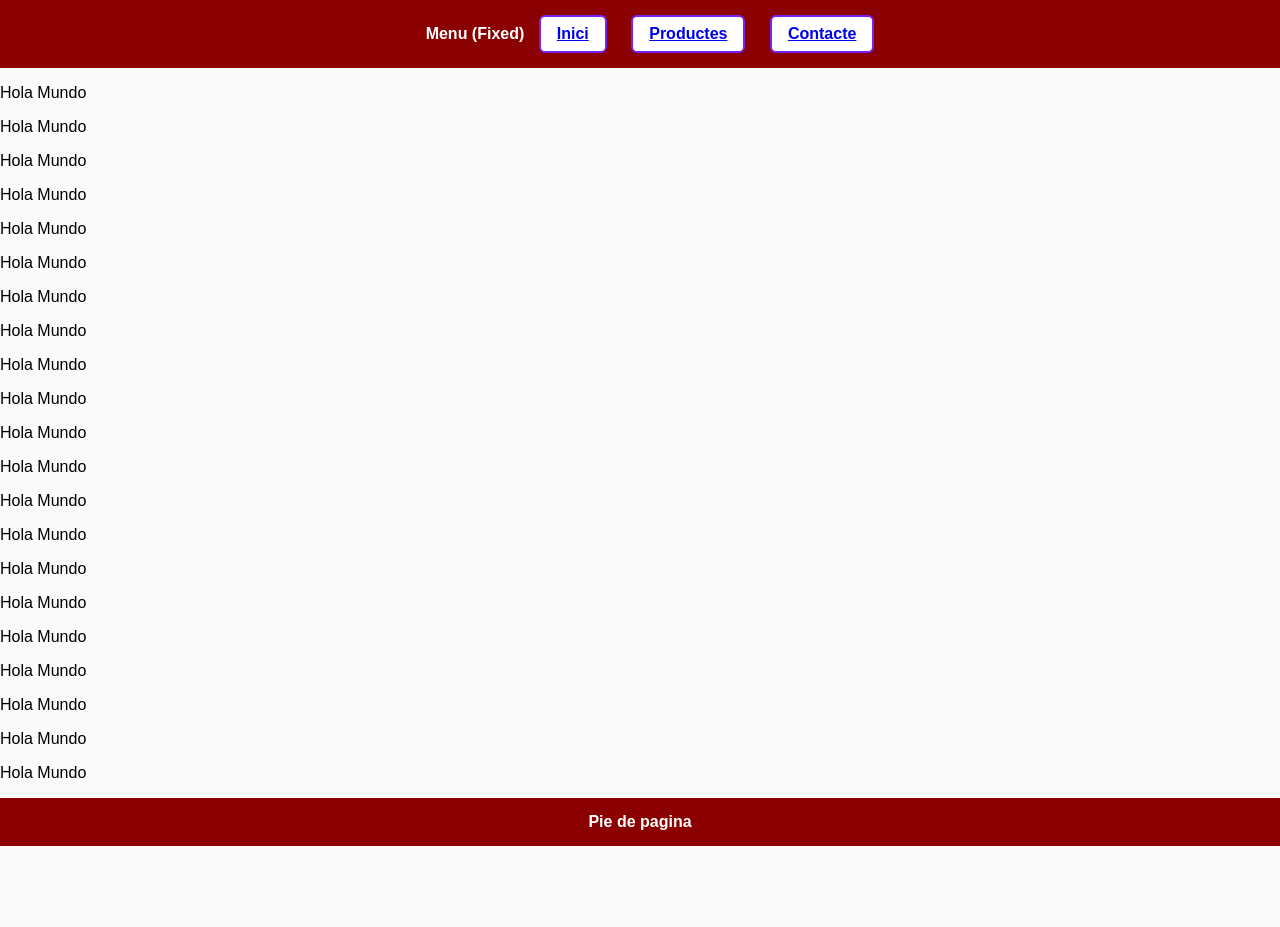
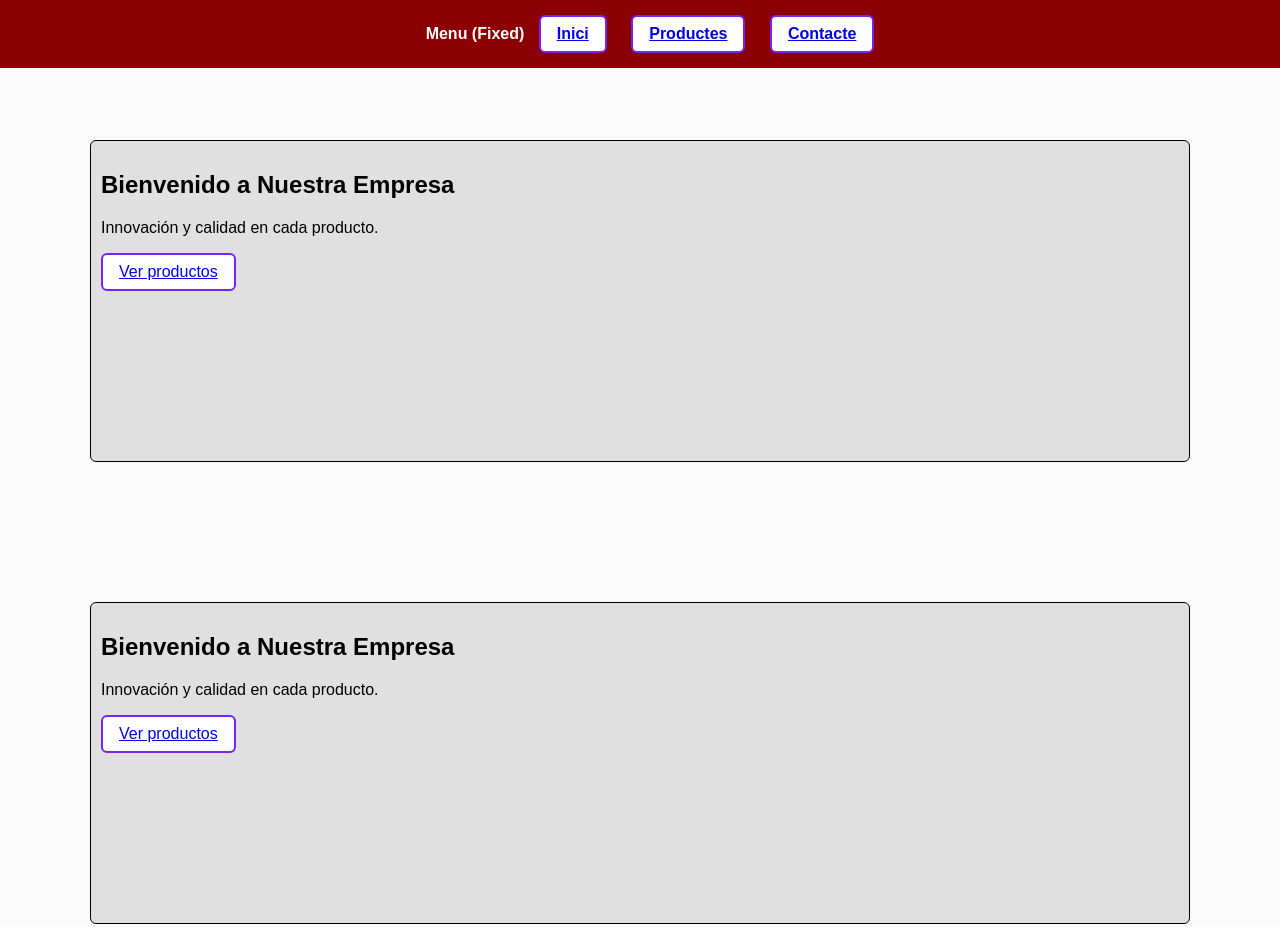
Before and after one commit to NazanAguilar/DAM1M04-Exercici002, a plain HTML site: page index.html in a window 1280 px wide. Shown: the top 927 px of the page. Before the commit the page ends 846 px from the top, so only its background shows below. Drawn offline with Linux system fonts and the light colour scheme.

Commit message:
comienzo de estructuraion mas cajas y css modificado

```diff
--- a/global.css
+++ b/global.css
@@ -36,6 +36,7 @@ body {
 
 .pie {
     padding: 15px;
+    margin-top: 70px;
     background-color: darkred;
     color: white;
     font-weight: bold;
--- a/index.html
+++ b/index.html
@@ -6,6 +6,35 @@
 
         <style>
             /* Aqui iria css independiente */
+            .contenedor {
+                max-width: 1100px;
+                margin: auto;
+
+            }
+
+            .caja {
+                height: 300px;
+                margin: 16px 0;
+                padding: 10px;
+                background-color: #e0e0e0;
+                border: 1px solid #000000;
+                border-radius: 6px;
+            }
+
+            .seccion {
+                margin-top: 140px;
+
+            }
+
+            .boton-llamativo {
+                display: inline-block;
+                padding: 8px 16px;
+                border: 2px solid rgb(118, 35, 243);
+                border-radius: 6px;
+                border-color: rgb(118, 35, 243);
+                background-color: white;
+            }
+
         </style>
 
         <link rel="stylesheet" href="global.css">
@@ -19,29 +48,39 @@
             <a class="botones" href="contacte.html"> Contacte</a>
         </div>
 
-<p>Hola Mundo</p>
-<p>Hola Mundo</p>
-<p>Hola Mundo</p>
-<p>Hola Mundo</p>
-<p>Hola Mundo</p>
-<p>Hola Mundo</p>
-<p>Hola Mundo</p>
-<p>Hola Mundo</p>
-<p>Hola Mundo</p>
-<p>Hola Mundo</p>
-<p>Hola Mundo</p>
-<p>Hola Mundo</p>
-<p>Hola Mundo</p>
-<p>Hola Mundo</p>
-<p>Hola Mundo</p>
-<p>Hola Mundo</p>
-<p>Hola Mundo</p>
-<p>Hola Mundo</p>
-<p>Hola Mundo</p>
-<p>Hola Mundo</p>
-<p>Hola Mundo</p>
-<p>Hola Mundo</p>
-<p>Hola Mundo</p>
+        <div class="contenedor">
+
+            <section class="seccion">
+
+                <div class="caja">
+                    <h1>Bienvenido a Nuestra Empresa</h1>
+                    <p>Innovación y calidad en cada producto.</p>
+                    <a href="productes.html" class="boton-llamativo">Ver productos</a>
+                </div>
+
+            </section>
+
+            <section class="seccion">
+
+                <div class="caja">
+                    <h1>Bienvenido a Nuestra Empresa</h1>
+                    <p>Innovación y calidad en cada producto.</p>
+                    <a href="productes.html" class="boton-llamativo">Ver productos</a>
+                </div>
+
+            </section>
+
+            <section class="seccion">
+
+                <div class="caja">
+                    <h1>Bienvenido a Nuestra Empresa</h1>
+                    <p>Innovación y calidad en cada producto.</p>
+                    <a href="productes.html" class="boton-llamativo">Ver productos</a>
+                </div>
+
+            </section>
+
+        </div>
 
         <footer class="pie">Pie de pagina</footer>
     </body>
```
Also changed, not shown: productes.html (+0 -1 lines).
